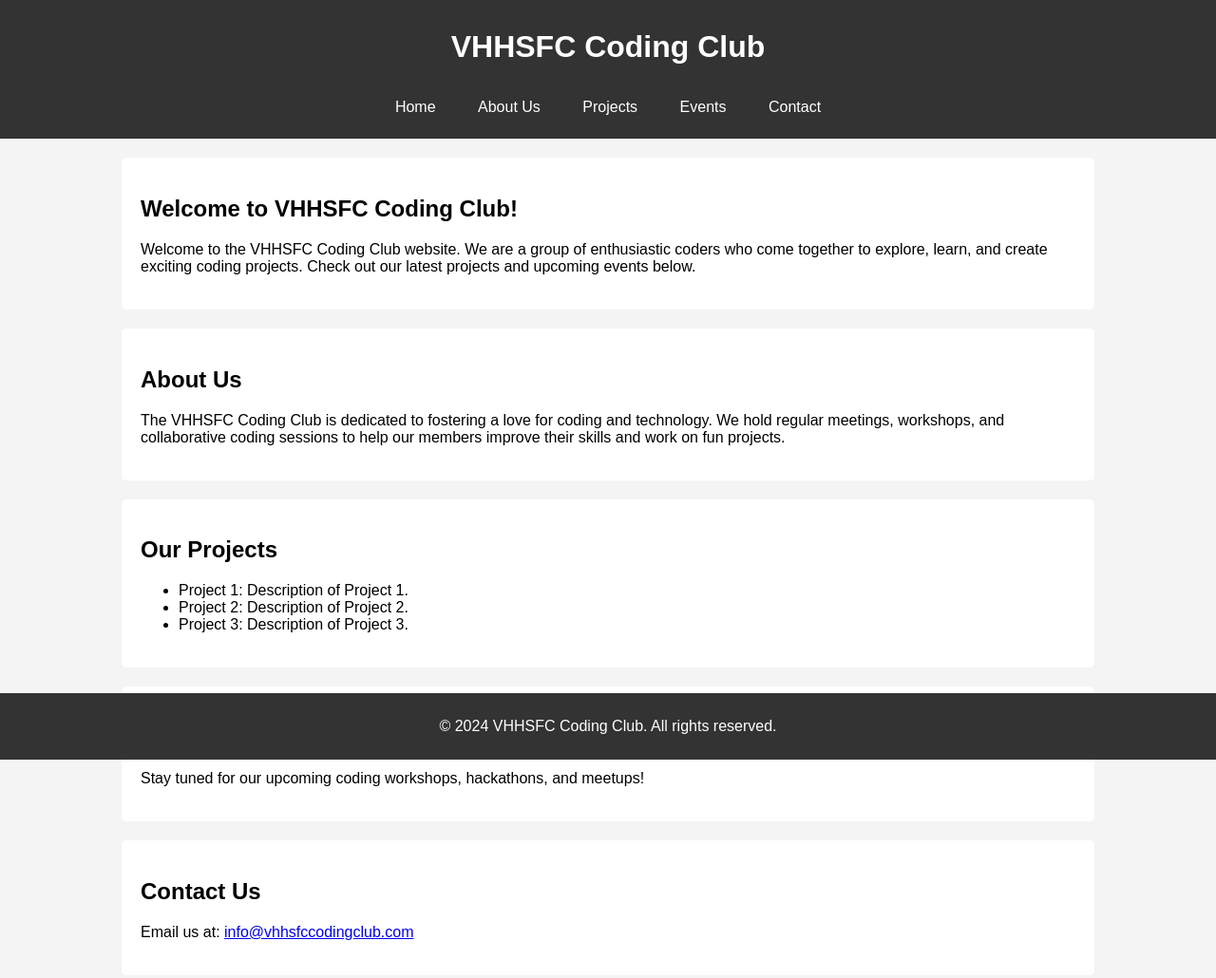
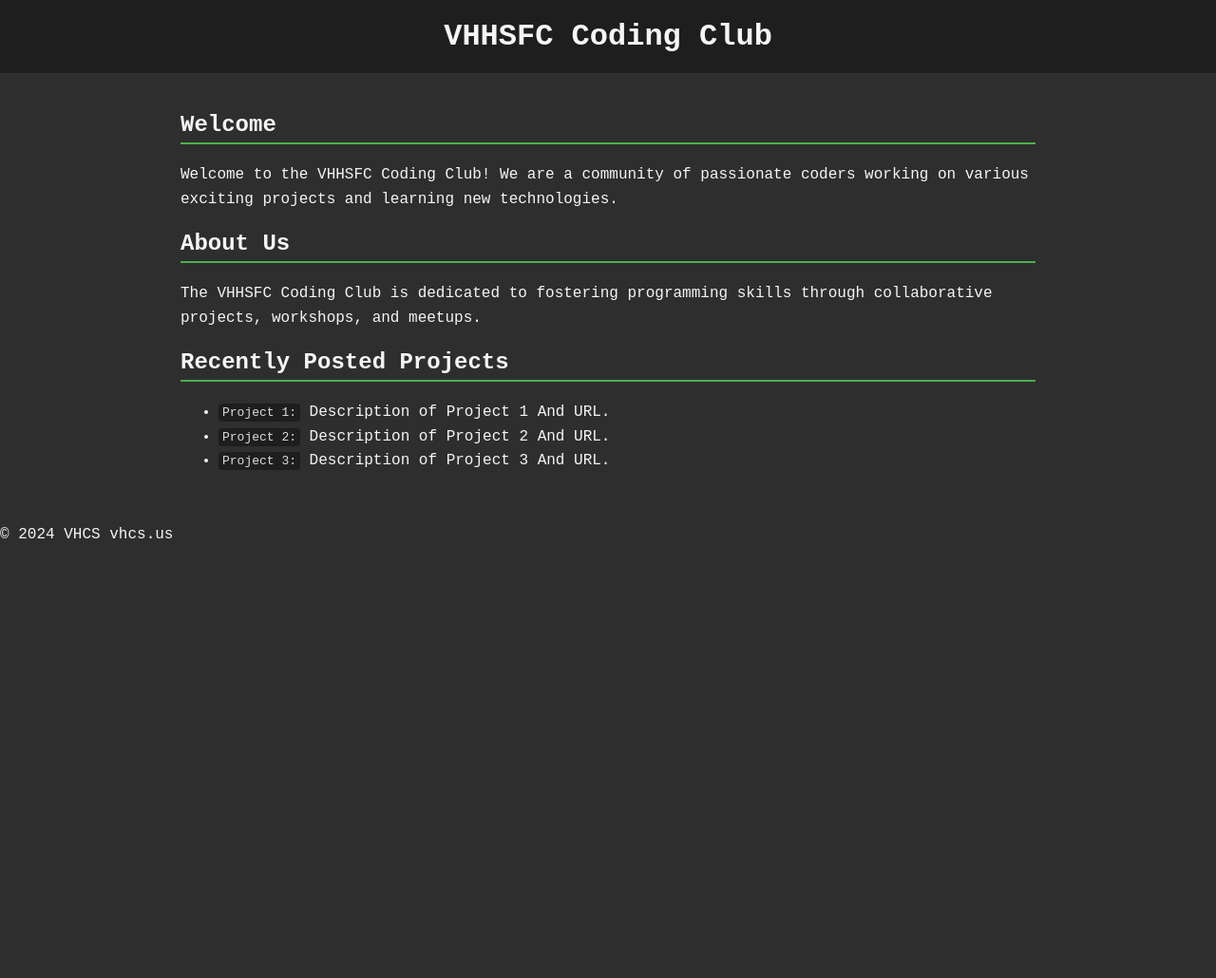
Before and after one commit to VHHSFC-Coding-Club/Welcome-to-VHHSFC-Coding-Club, a plain HTML site: page index.html in a window 1280 px wide. Shown: the whole page at 95% size. After the commit the page ends 800 px from the top, so only its background shows below. Drawn offline with Linux system fonts and the light colour scheme.

Commit message:
Update index.html

```diff
--- a/index.html
+++ b/index.html
@@ -6,48 +6,55 @@
     <title>VHHSFC Coding Club</title>
     <style>
         body {
-            font-family: Arial, sans-serif;
+            font-family: 'Courier New', Courier, monospace;
             margin: 0;
             padding: 0;
-            background-color: #f4f4f4;
+            background-color: #2e2e2e;
+            color: #f5f5f5;
         }
         header {
-            background: #333;
-            color: #fff;
-            padding: 10px 0;
+            background: #1e1e1e;
+            padding: 20px;
             text-align: center;
+            border-bottom: 1px solid #333;
         }
-        nav {
+        header h1 {
             margin: 0;
-            padding: 0;
-            list-style: none;
+            font-size: 2em;
         }
-        nav a {
-            color: #fff;
+        section {
+            padding: 20px;
+            margin: 0 auto;
+            max-width: 900px;
+        }
+        h2 {
+            border-bottom: 2px solid #4CAF50;
+            padding-bottom: 5px;
+            margin-bottom: 20px;
+        }
+        p, ul {
+            line-height: 1.6;
+        }
+        a {
+            color: #4CAF50;
             text-decoration: none;
-            padding: 14px 20px;
-            display: inline-block;
         }
-        nav a:hover {
-            background: #575757;
+        a:hover {
+            text-decoration: underline;
         }
-        .container {
-            width: 80%;
-            margin: auto;
-            overflow: hidden;
-        }
-        .main {
-            padding: 20px;
-            background: #fff;
-            margin: 20px 0;
-            border-radius: 5px;
+        code {
+            background: #1e1e1e;
+            color: #dcdcdc;
+            padding: 2px 4px;
+            border-radius: 4px;
         }
         footer {
-            background: #333;
-            color: #fff;
+            background: #1e1e1e;
+            color: #999;
             text-align: center;
             padding: 10px 0;
-            position: absolute;
+            border-top: 1px solid #333;
+            position: fixed;
             width: 100%;
             bottom: 0;
         }
@@ -55,45 +62,22 @@
 </head>
 <body>
     <header>
-        <div class="container">
-            <h1>VHHSFC Coding Club</h1>
-            <nav>
-                <a href="#home">Home</a>
-                <a href="#about">About Us</a>
-                <a href="#projects">Projects</a>
-                <a href="#events">Events</a>
-                <a href="#contact">Contact</a>
-            </nav>
-        </div>
+        <h1>VHHSFC Coding Club</h1>
     </header>
-    <div class="container">
-        <div class="main" id="home">
-            <h2>Welcome to VHHSFC Coding Club!</h2>
-            <p>Welcome to the VHHSFC Coding Club website. We are a group of enthusiastic coders who come together to explore, learn, and create exciting coding projects. Check out our latest projects and upcoming events below.</p>
-        </div>
-        <div class="main" id="about">
-            <h2>About Us</h2>
-            <p>The VHHSFC Coding Club is dedicated to fostering a love for coding and technology. We hold regular meetings, workshops, and collaborative coding sessions to help our members improve their skills and work on fun projects.</p>
-        </div>
-        <div class="main" id="projects">
-            <h2>Our Projects</h2>
-            <ul>
-                <li>Project 1: Description of Project 1.</li>
-                <li>Project 2: Description of Project 2.</li>
-                <li>Project 3: Description of Project 3.</li>
-            </ul>
-        </div>
-        <div class="main" id="events">
-            <h2>Upcoming Events</h2>
-            <p>Stay tuned for our upcoming coding workshops, hackathons, and meetups!</p>
-        </div>
-        <div class="main" id="contact">
-            <h2>Contact Us</h2>
-            <p>Email us at: <a href="mailto:info@vhhsfccodingclub.com">info@vhhsfccodingclub.com</a></p>
-        </div>
-    </div>
-    <footer>
-        <p>&copy; 2024 VHHSFC Coding Club. All rights reserved.</p>
-    </footer>
+    <section>
+        <h2>Welcome</h2>
+        <p>Welcome to the VHHSFC Coding Club! We are a community of passionate coders working on various exciting projects and learning new technologies.</p>
+
+        <h2>About Us</h2>
+        <p>The VHHSFC Coding Club is dedicated to fostering programming skills through collaborative projects, workshops, and meetups.</p>
+
+        <h2>Recently Posted Projects</h2>
+        <ul>
+            <li><code>Project 1:</code> Description of Project 1 And URL.</li>
+            <li><code>Project 2:</code> Description of Project 2 And URL.</li>
+            <li><code>Project 3:</code> Description of Project 3 And URL.</li>
+        </ul>
+    </section>
+      <p>&copy; 2024 VHCS vhcs.us</p>
 </body>
 </html>
```
